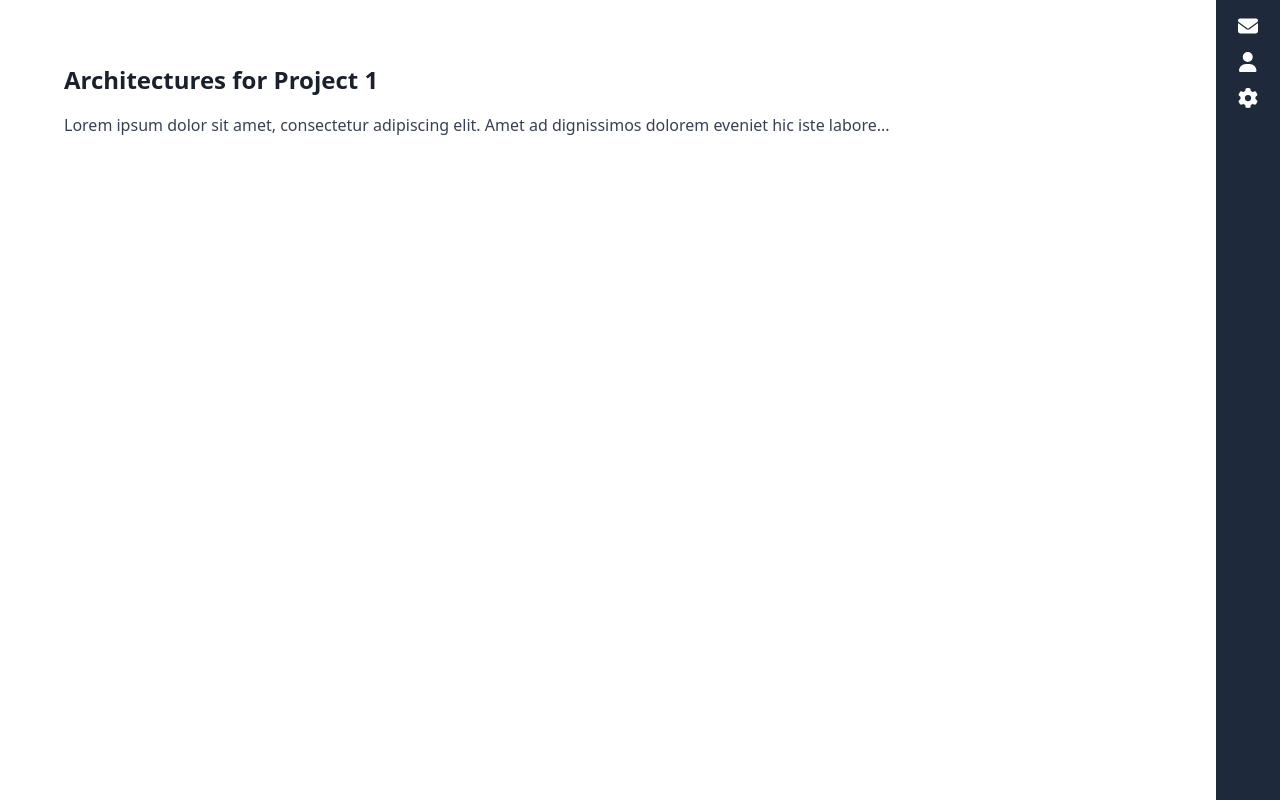
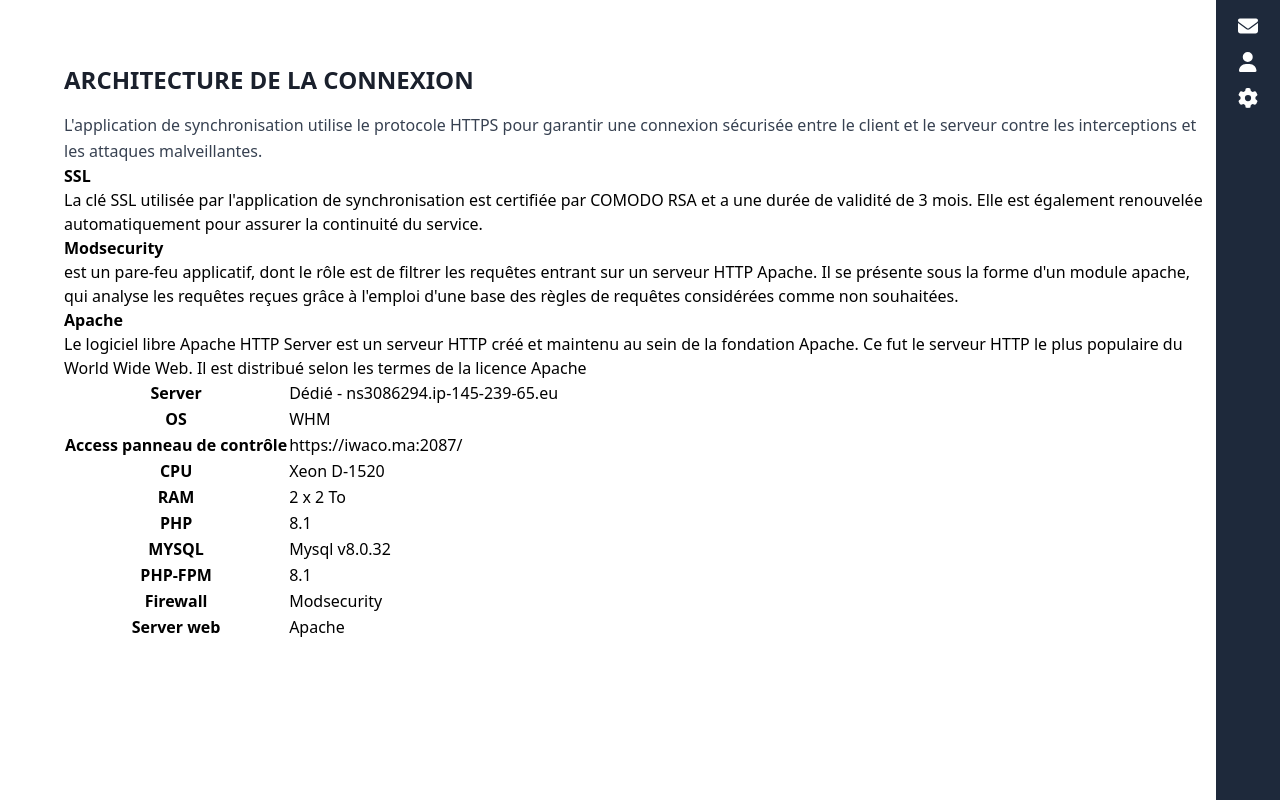
Before and after one commit to YahyaNamir/PsswdProject, a React (Create React App) app in the folder front-psswd/: page /project/1/architectures in a window 1280 px wide. Built offline with nearby package versions, Linux system fonts and the light colour scheme.

Commit message:
add folder pic
picture

```diff
--- a/front-psswd/src/App.css
+++ b/front-psswd/src/App.css
@@ -1,6 +1,3 @@
-.App {
-  text-align: center;
-}
 
 .App-logo {
   height: 40vmin;
--- a/front-psswd/src/App.js
+++ b/front-psswd/src/App.js
@@ -35,9 +35,11 @@ function App() {
     }
   }, [projectSelected]);
 
+
   return (
     <Router>
       <div className="flex flex-col min-h-screen">
+
         <div className="flex flex-1">
           {projectSelected && (
             <Sidebar
--- a/front-psswd/src/pages/Architectures.jsx
+++ b/front-psswd/src/pages/Architectures.jsx
@@ -2,17 +2,82 @@ import React from "react";
 import { useParams } from "react-router-dom";
 
 function Architectures() {
-
   const { projectId } = useParams();
   return (
     <div className="p-8">
       <h1 className="text-2xl font-bold text-gray-900 mb-4">
-        Architectures for Project {projectId}
+        ARCHITECTURE DE LA CONNEXION
       </h1>
       <p className="text-gray-700 text-base leading-relaxed">
-        Lorem ipsum dolor sit amet, consectetur adipiscing elit. Amet ad
-        dignissimos dolorem eveniet hic iste labore...
+        L'application de synchronisation utilise le protocole HTTPS pour
+        garantir une connexion sécurisée entre le client et le serveur contre
+        les interceptions et les attaques malveillantes.
       </p>
+      <div>
+        <b>SSL</b>
+        <p>
+          La clé SSL utilisée par l'application de synchronisation est certifiée
+          par COMODO RSA et a une durée de validité de 3 mois. Elle est
+          également renouvelée automatiquement pour assurer la continuité du
+          service.
+        </p>
+      </div>
+      <div>
+        <b>Modsecurity</b>
+        <p>
+          est un pare-feu applicatif, dont le rôle est de filtrer les requêtes
+          entrant sur un serveur HTTP Apache. Il se présente sous la forme d'un
+          module apache, qui analyse les requêtes reçues grâce à l'emploi d'une
+          base des règles de requêtes considérées comme non souhaitées.
+        </p>
+      </div>
+      <div>
+        <b>Apache</b>
+        <p>
+          Le logiciel libre Apache HTTP Server est un serveur HTTP créé et
+          maintenu au sein de la fondation Apache. Ce fut le serveur HTTP le
+          plus populaire du World Wide Web. Il est distribué selon les termes de
+          la licence Apache
+        </p>
+      </div>
+
+      <table>
+        <tr>
+          <th>Server</th> <td>Dédié - ns3086294.ip-145-239-65.eu</td>
+        </tr>
+        <tr>
+          <th>OS</th> <td>WHM</td>
+        </tr>
+        <tr>
+          <th>Access panneau de contrôle </th>{" "}
+          <td>
+            <a href="">https://iwaco.ma:2087/</a>
+          </td>
+        </tr>
+        <tr>
+          <th>CPU</th> <td>Xeon D-1520</td>
+        </tr>
+        <tr>
+          <th>RAM</th> <td>2 x 2 To</td>
+        </tr>
+        <tr>
+          <th>PHP</th> <td>8.1</td>
+        </tr>
+        <tr>
+          <th>MYSQL</th> <td>Mysql v8.0.32</td>
+        </tr>
+        <tr>
+          <th>PHP-FPM </th> <td>8.1</td>
+        </tr>
+        <tr>
+          <th>Firewall</th> <td>Modsecurity</td>
+        </tr>
+        <tr>
+          <th>Server web </th> <td>Apache</td>
+        </tr>
+      </table>
+
+
     </div>
   );
 }
```
